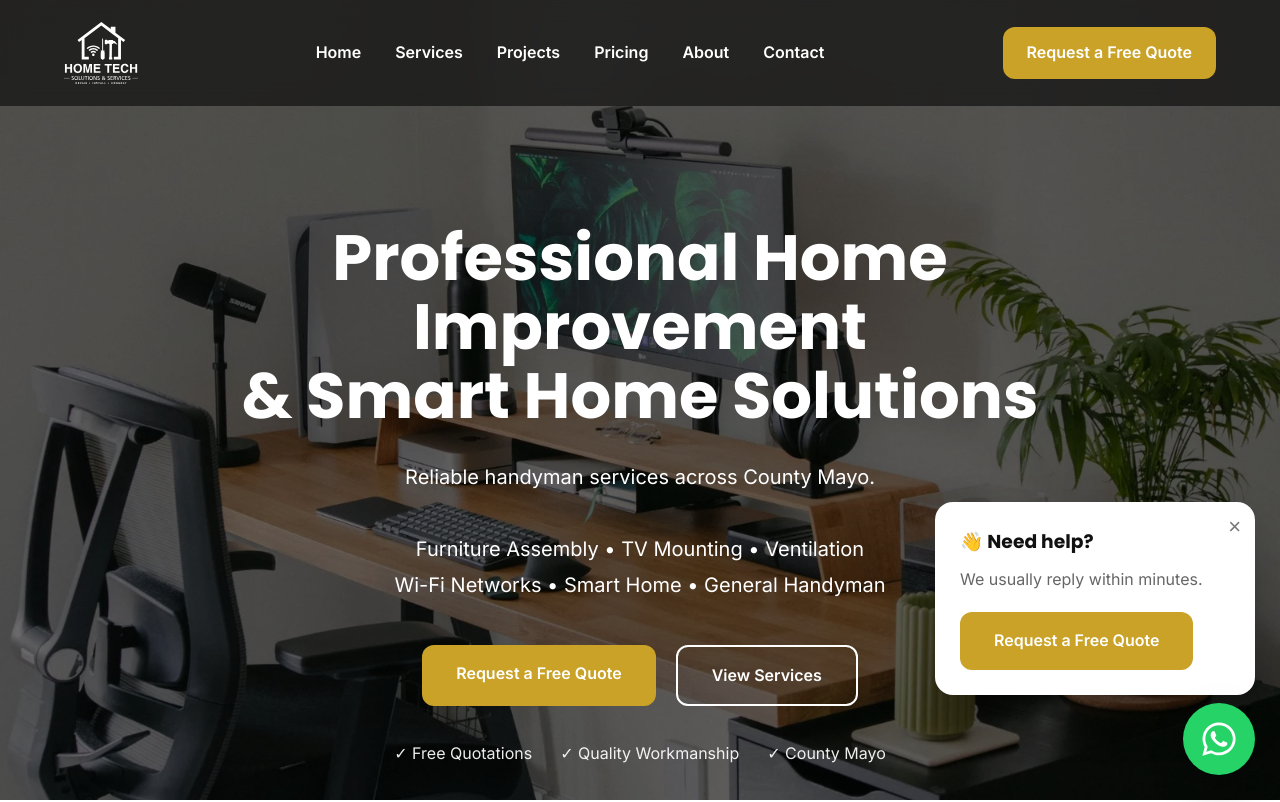
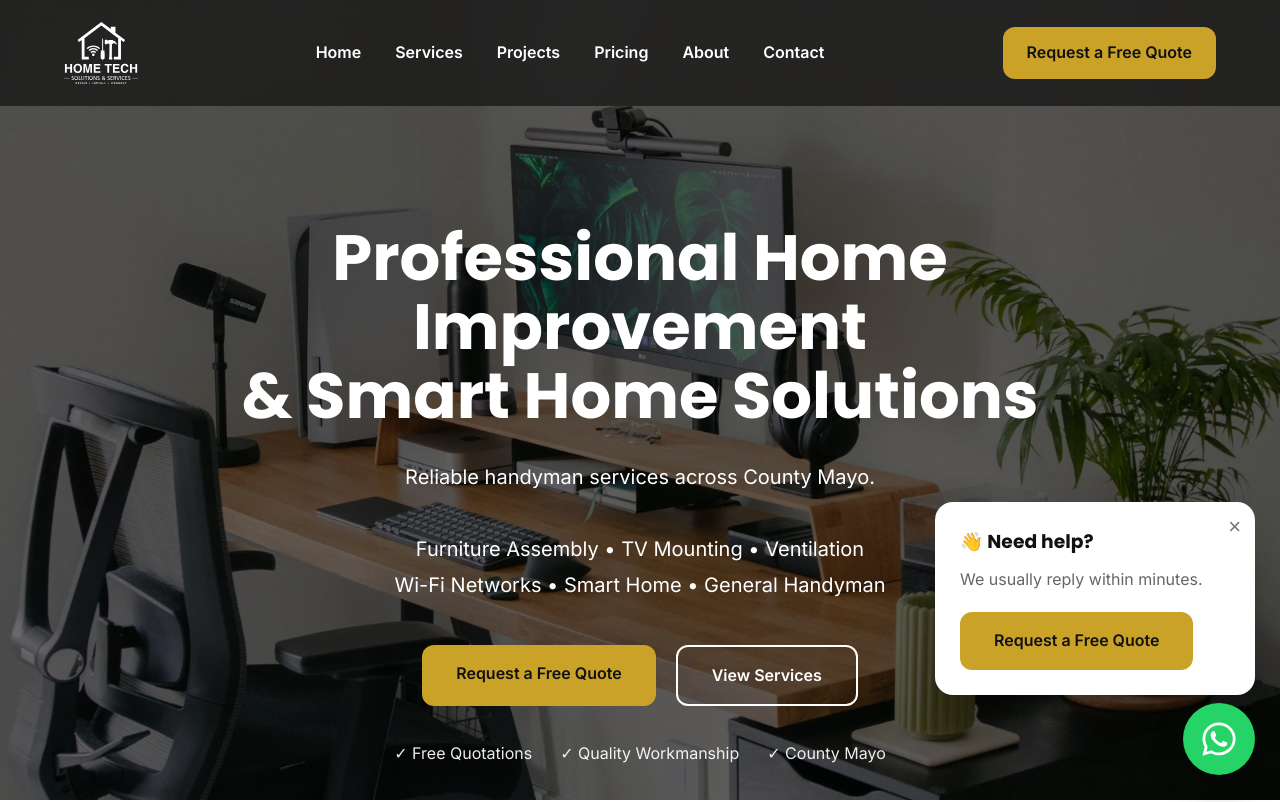
Before and after one commit to Dpcka/hometechmayo, a website: page index.html in a window 1280 px wide. Shown: the top 802 px of the page. Drawn offline with Linux system fonts and the light colour scheme.

Commit message:
Fix button contrast accessibility

```diff
--- a/css/style.css
+++ b/css/style.css
@@ -249,7 +249,7 @@ nav a:hover::after{
 
     background:var(--accent);
 
-    color:#fff;
+    color:var(--primary);
 
     padding:13px 24px;
 
@@ -420,7 +420,7 @@ BUTTONS
 
     background:var(--accent);
 
-    color:#fff;
+    color:var(--primary);
 
 }
 
```
